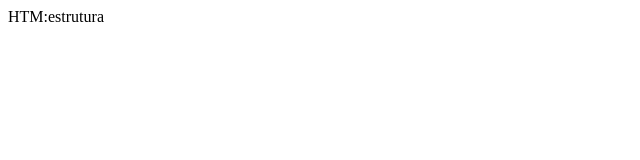
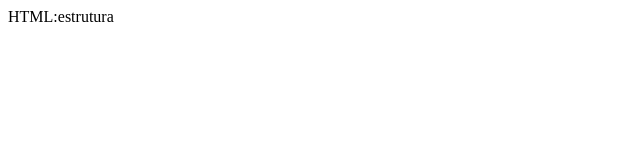
Before and after one commit to LuizFelipe2801/DIW, a plain HTML site: page index.html in a window 1280 px wide. Shown: the full height of the page, 0-640 px from the left. Drawn offline with Linux system fonts and the light colour scheme.

Commit message:
Primeira versão

```diff
--- a/index.html
+++ b/index.html
@@ -6,6 +6,6 @@
     <title>Document</title>
 </head>
 <body>
-    HTM:estrutura
+    HTML:estrutura
 </body>
 </html>
```
